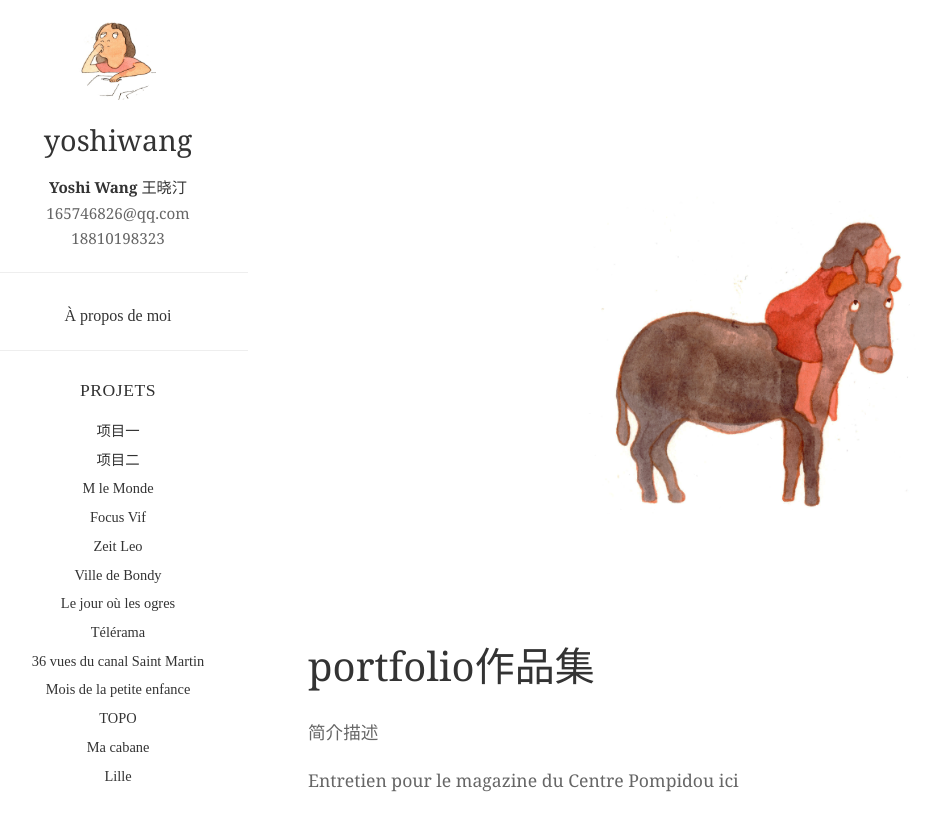
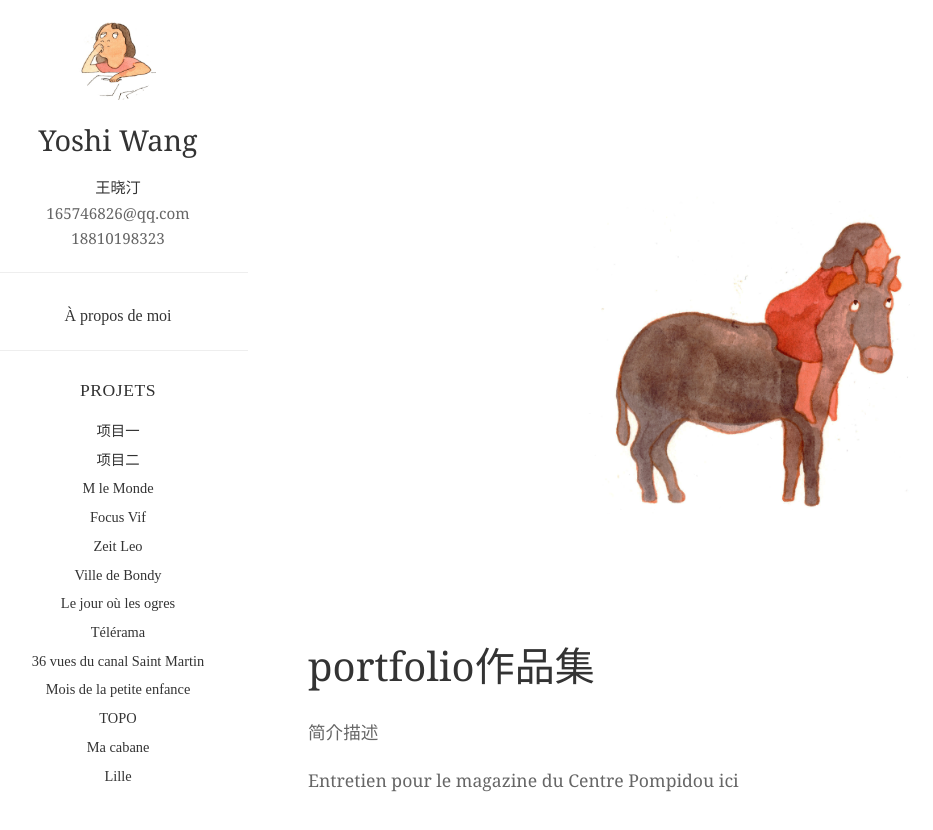
Before and after one commit to youshiwangcom/youshiwangcom.github.io, a React (Vite) app: page / in a window 1280 px wide. Shown: the top 830 px of the page, without its empty margins (32-965 px from the left). Built offline with nearby package versions, Linux system fonts and the light colour scheme.

Commit message:
Update site-config.js

```diff
--- a/src/site-config.js
+++ b/src/site-config.js
@@ -1,6 +1,6 @@
 export default{
   "site": {
-    "title": "yoshiwang",
+    "title": "Yoshi Wang",
     "subtitle": "portfolio作品集",
     "description": "简介描述",
     "interview": "Entretien pour le magazine du Centre Pompidou ici",
@@ -19,7 +19,7 @@ export default{
       },
     ],
     "contact": {
-      "name": "Yoshi Wang 王晓汀",
+      "name": "王晓汀",
       "email": "165746826@qq.com",
       "phone": "18810198323"
     },
```
